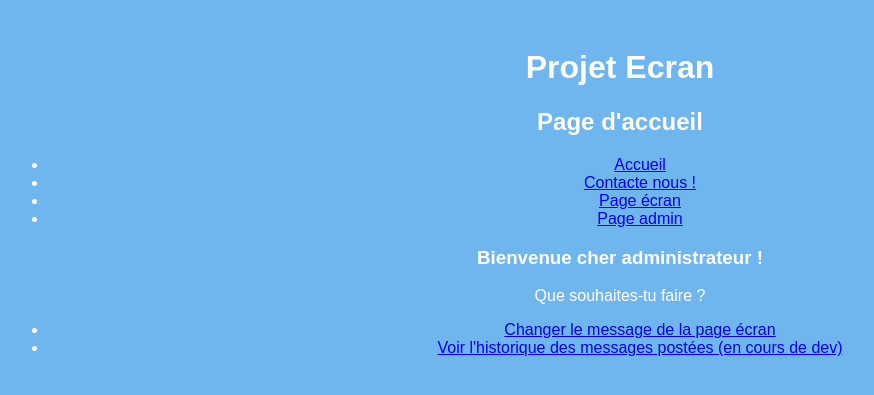
After one commit to vianmora/Projet_ecrans, a Node server app: page /Page-admin in a window 1280 px wide. The commit adds this page. Shown: the top 395 px of the page, without its empty margins (20-894 px from the left). Run offline with Node 20, Linux system fonts and the light colour scheme.

Commit message:
ajout page admin

```diff
--- a/Serveur_Express.js
+++ b/Serveur_Express.js
@@ -37,13 +37,29 @@ app.get('/', function(req, res){
   res.render('Home');
 });
 
+app.get('/Page-ecran', function(req, res){
+  res.render('page-ecran');
+});
+
+app.get('/Page-admin', function(req, res){
+  res.render('Admin');
+});
+
+app.get('/Nouveau-message', function(req, res){
+  res.render('Nouveau-message')
+})
+
+app.post('/Nouveau-message', urlencodedParser, function(req, res){
+  res.render('Nouveau-message-success',  {POST : req.body})
+})
+
 /* gérer la page contact avec des requète en query string et POST */
 app.get('/contact', function(req, res){
-  res.render('Contact', {qs:req.query});
+  res.render('Contact');
 });
 
 app.post('/contact', urlencodedParser, function(req, res){
-  if (!req.body) return res.sendStatus(400)
+  if (!req.body) return res.render('Contact', {qs:req.query});
   res.render('Contact-success', {POST : req.body});
 });
 
--- /dev/null
+++ b/package.json
@@ -0,0 +1,4 @@
+{
+  "name": "",
+  "version": ""
+}
--- /dev/null
+++ b/views/Admin.ejs
@@ -0,0 +1,33 @@
+<!DOCTYPE html>
+
+<html>
+	<% include partials/Head.ejs %>
+
+	<body>
+
+		<header>
+		  <h1>Projet Ecran</h1>
+			<h2>Page d'accueil</h2>
+		</header>
+
+		<% include partials/Navigation.ejs %>
+
+		<section>
+			<h3>
+				Bienvenue cher administrateur !
+			</h3>
+			<p>
+				Que souhaites-tu faire ?
+				<ul>
+					<li><a href = "/Nouveau-message">Changer le message de la page écran </a></li>
+					<li><a href = "/Nouveau-message">Voir l'historique des messages postées (en cours de dev)</a></li>
+				</ul>
+			</p>
+
+		</section>
+
+		<% include partials/Footer.ejs %>
+
+	</body>
+
+</html>
--- a/views/partials/Head.ejs
+++ b/views/partials/Head.ejs
@@ -1,5 +1,5 @@
 <head>
-  <title>Vianney MORAIN ECM</title>
+  <title>Projet ecran</title>
   <link rel="stylesheet" href="assets/Style.css" >
   <meta charset = "utf-8">
 </head>
--- a/views/partials/Navigation.ejs
+++ b/views/partials/Navigation.ejs
@@ -1,8 +1,8 @@
 <nav>
   <ul>
-    <li>
-      <a href = '/Home'>Accueil</a>
-      <a href = '/Contact'>Contacte nous !</a>
-    </li>
+    <li> <a href = '/Home'>Accueil</a> </li>
+    <li> <a href = '/Contact'>Contacte nous !</a> </li>
+    <li> <a href = '/Page-ecran'>Page écran</a> </li>
+    <li> <a href = '/Page-admin'>Page admin</a> </li>
   </ul>
 </nav>
```
Also changed, not shown: views/Nouveau-message-success.ejs (added, +28 -0 lines), views/Nouveau-message.ejs (added, +33 -0 lines), views/page-ecran.ejs (added, +24 -0 lines).
